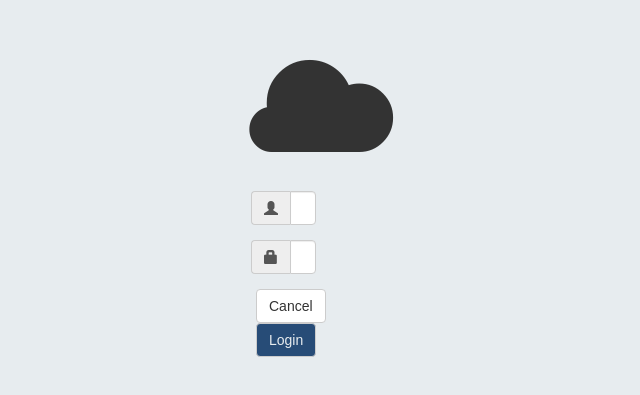
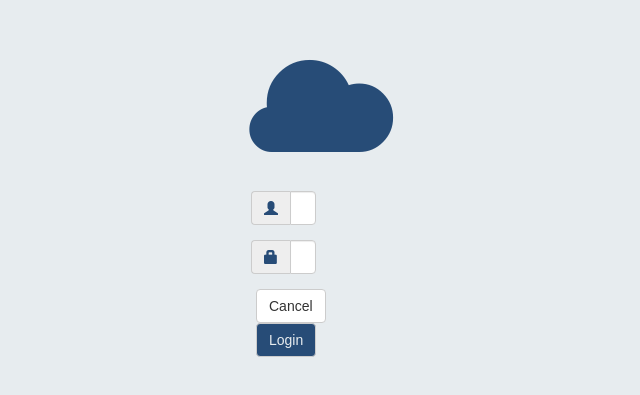
Before and after one commit to jsamol/raspserver, a React (Create React App) app in the folder client/: page /login in a window 1280 px wide. Shown: the part 253-648 px from the top of the page, without its empty margins (549-1189 px from the left). Built offline with nearby package versions, Linux system fonts and the light colour scheme.

Commit message:
Change glyphicons color

```diff
--- a/client/src/components/auth/Login.css
+++ b/client/src/components/auth/Login.css
@@ -5,6 +5,10 @@ div#content {
 
 #cloud {
     font-size: 10em;
+}
+
+.glyphicon {
+    color: #274c77;
 }
 
 .login-form .btn {
```
